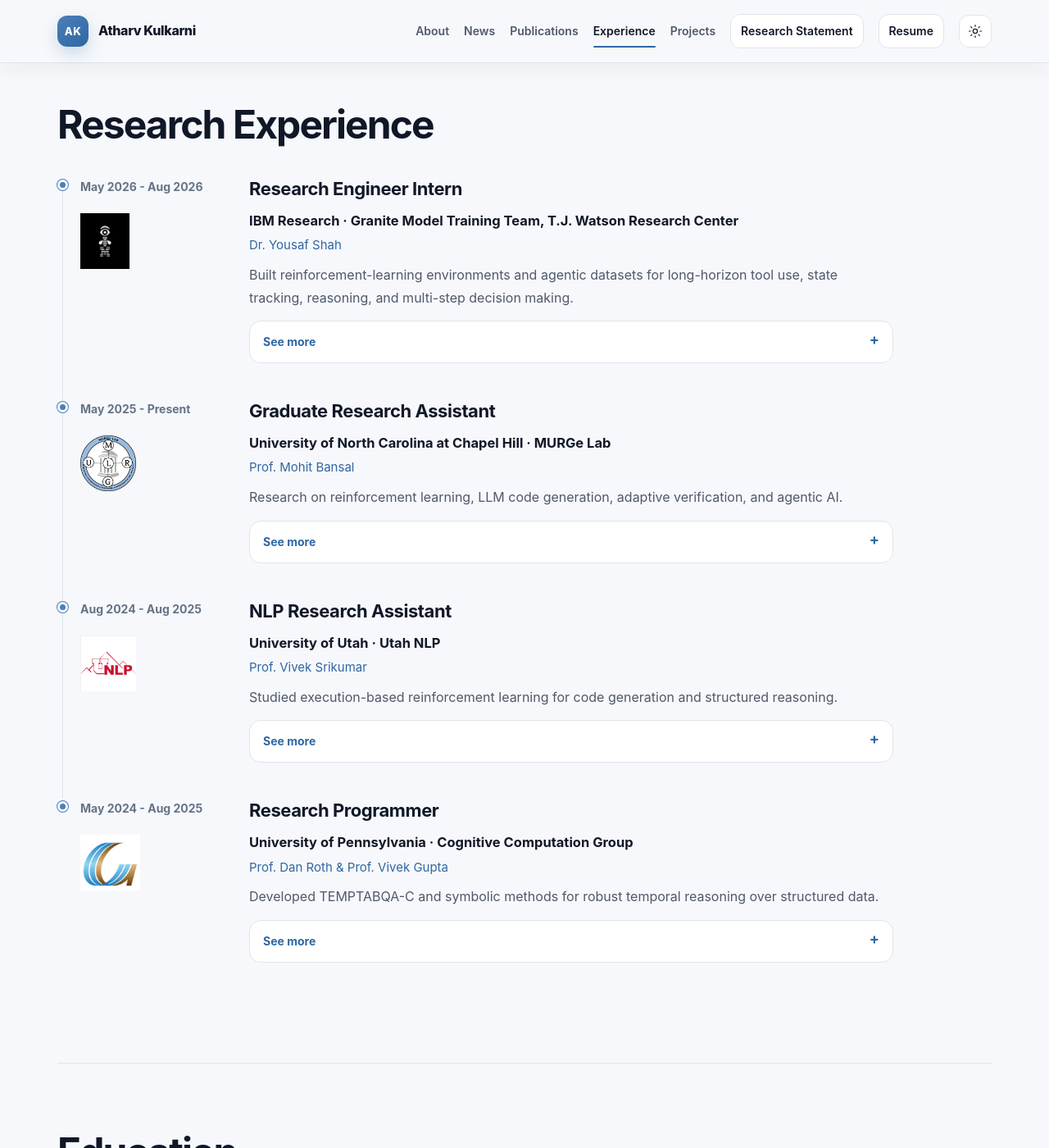
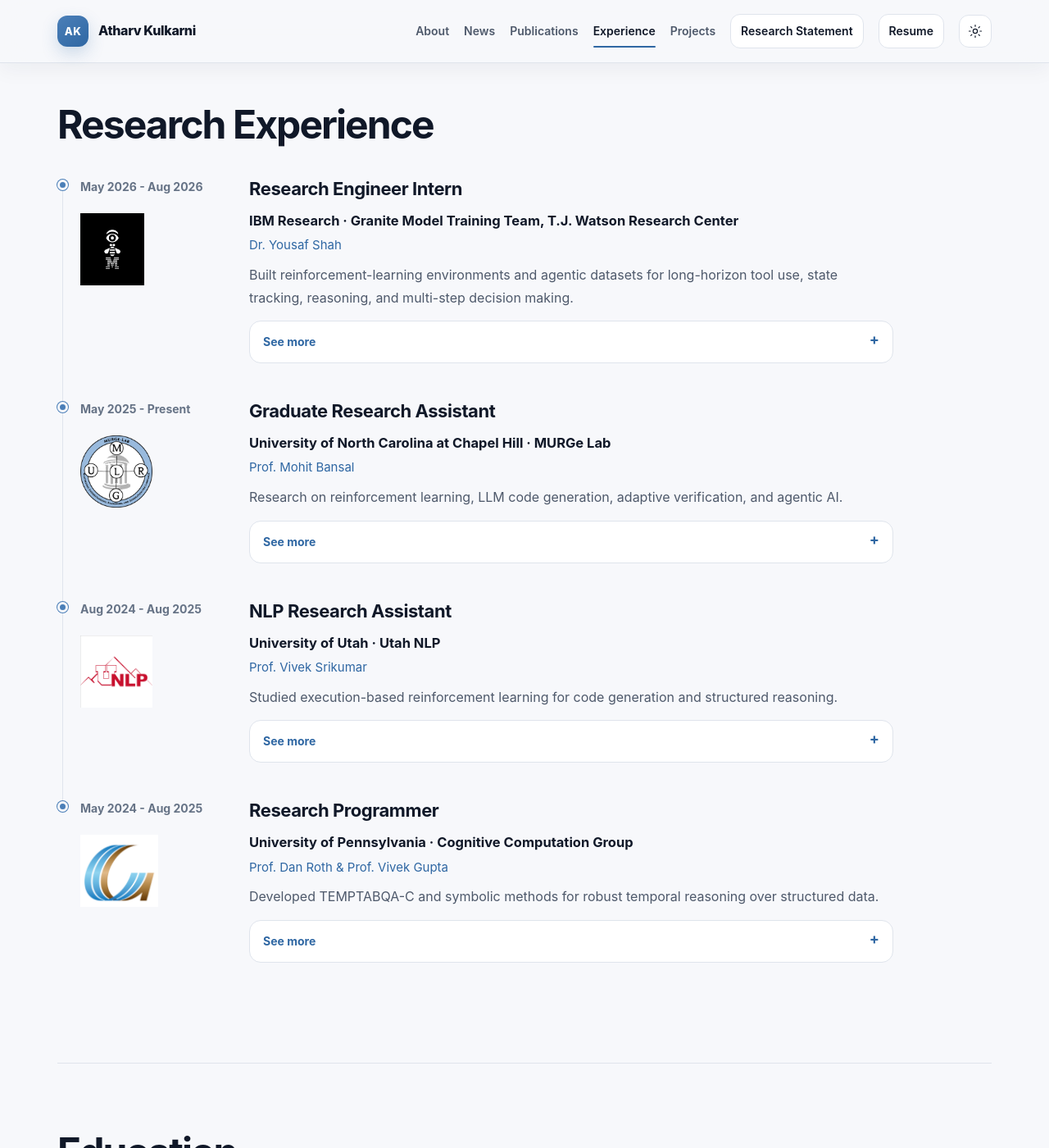
Before and after one commit to AtharvKulkarni22/AtharvKulkarni22.github.io, a Jekyll site: the page built from index.html, in a window 1280 px wide and 1400 px high, scrolled down 3984 px. Shown: the whole window at 82% size. Built offline with Jekyll 4.4.1, drawn with Linux system fonts in a browser that asks for light colours.

Commit message:
Increase research and education logo sizes

```diff
--- a/assets/css/style.scss
+++ b/assets/css/style.scss
@@ -380,8 +380,8 @@
 }
 
 .timeline-logo {
-  width: 118px;
-  height: 72px;
+  width: 150px;
+  height: 92px;
   margin-top: 18px;
   display: flex;
   align-items: center;
@@ -390,8 +390,8 @@
 
 .timeline-logo img {
   display: block;
-  max-width: 112px;
-  max-height: 68px;
+  max-width: 144px;
+  max-height: 88px;
   width: auto;
   height: auto;
   object-fit: contain;
@@ -436,9 +436,9 @@
 }
 
 .education-logo {
-  width: 112px;
-  height: 76px;
-  flex: 0 0 112px;
+  width: 145px;
+  height: 96px;
+  flex: 0 0 145px;
   display: flex;
   align-items: center;
   justify-content: flex-end;
@@ -446,8 +446,8 @@
 
 .education-logo img {
   display: block;
-  max-width: 108px;
-  max-height: 72px;
+  max-width: 138px;
+  max-height: 92px;
   width: auto;
   height: auto;
   object-fit: contain;
@@ -463,14 +463,14 @@
   }
 
   .timeline-logo {
-    width: 88px;
-    height: 48px;
+    width: 105px;
+    height: 60px;
     margin-top: 0;
   }
 
   .timeline-logo img {
-    max-width: 84px;
-    max-height: 46px;
+    max-width: 100px;
+    max-height: 56px;
   }
 }
 
@@ -480,14 +480,14 @@
   }
 
   .education-logo {
-    width: 82px;
-    height: 58px;
-    flex-basis: 82px;
+    width: 96px;
+    height: 68px;
+    flex-basis: 96px;
   }
 
   .education-logo img {
-    max-width: 80px;
-    max-height: 56px;
+    max-width: 92px;
+    max-height: 64px;
   }
 }
 
```
